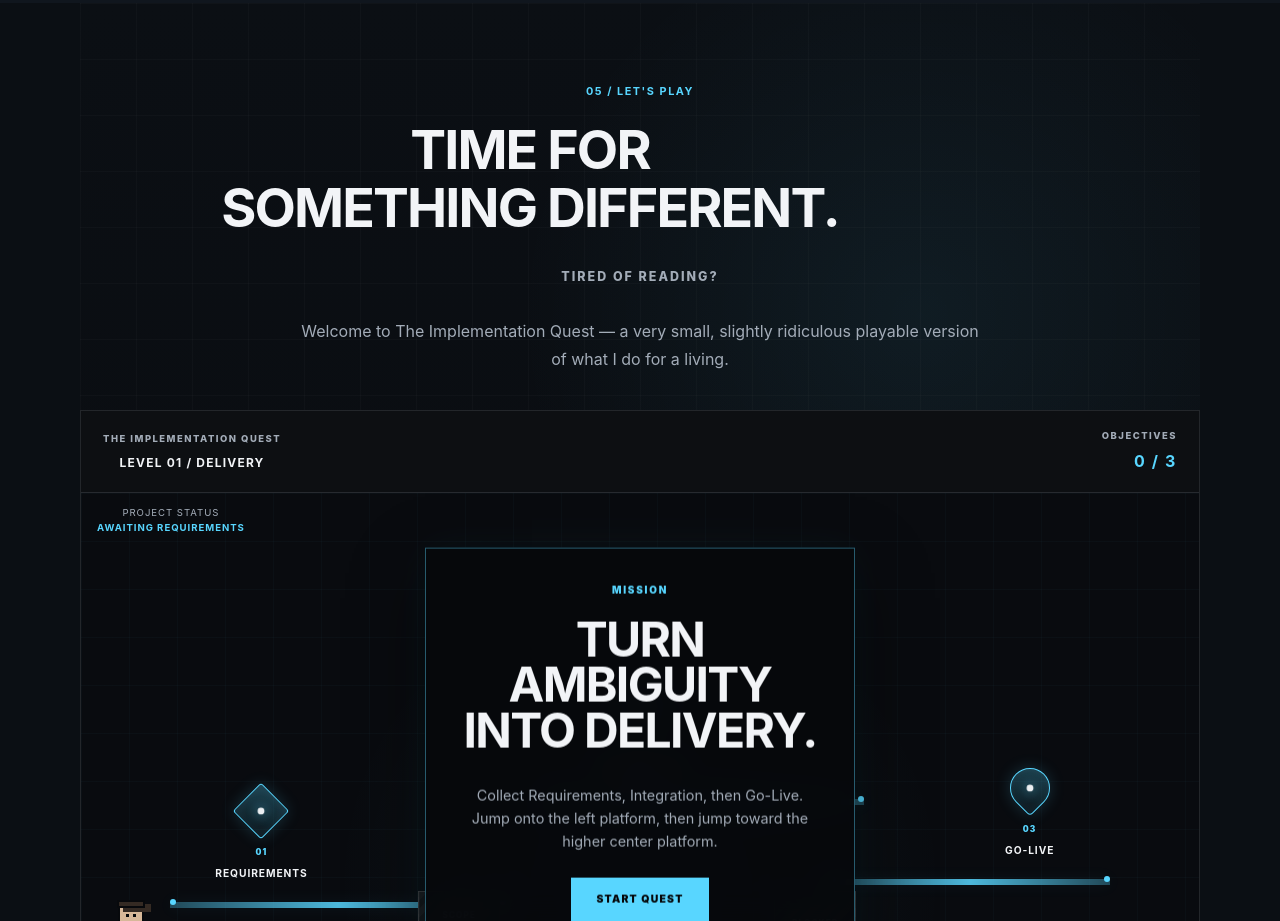
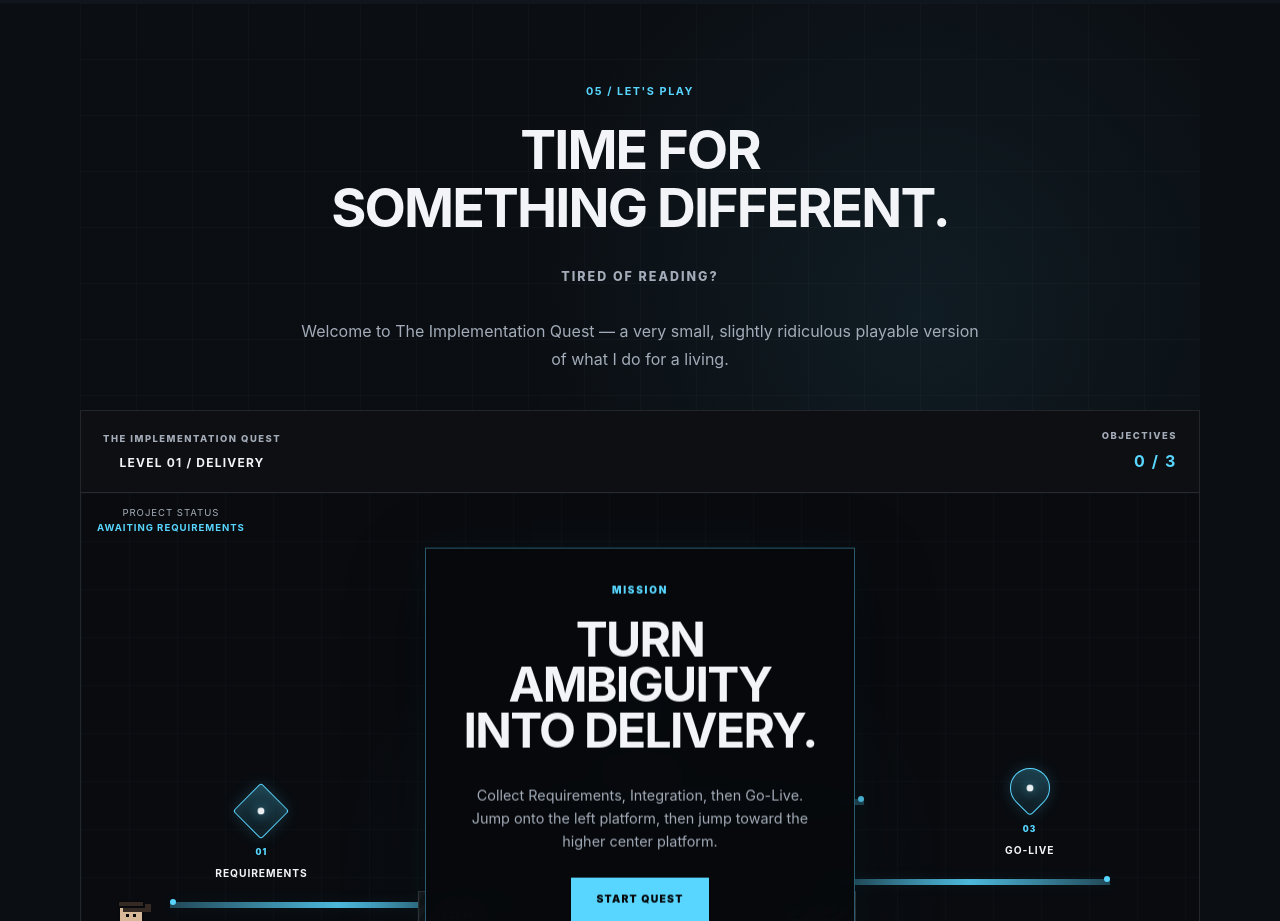
Before and after one commit to hudsondrs-dev/darrenrhudson.com, a plain HTML site: page index.html in a window 1280 px wide. Shown: the part 7680-8601 px from the top of the page. Drawn offline with Linux system fonts and the light colour scheme.

Commit message:
center text for game section

```diff
--- a/css/polish.css
+++ b/css/polish.css
@@ -177,3 +177,6 @@ body { background: var(--bg); }
 .capability .capability-outcome { margin: 22px 0 0; color: var(--text); font-size: .87rem; line-height: 1.5; }
 .capability-outcome span { display: block; margin-bottom: 6px; color: var(--accent); font-size: .56rem; font-weight: 700; letter-spacing: .12em; }
 @media (max-width: 650px) { .capabilities { gap: 8px; } }
+
+/* Keep the Let's Play heading centered with its introduction. */
+.game-intro h2 { width: 100%; margin-inline: auto; text-align: center; }
```
